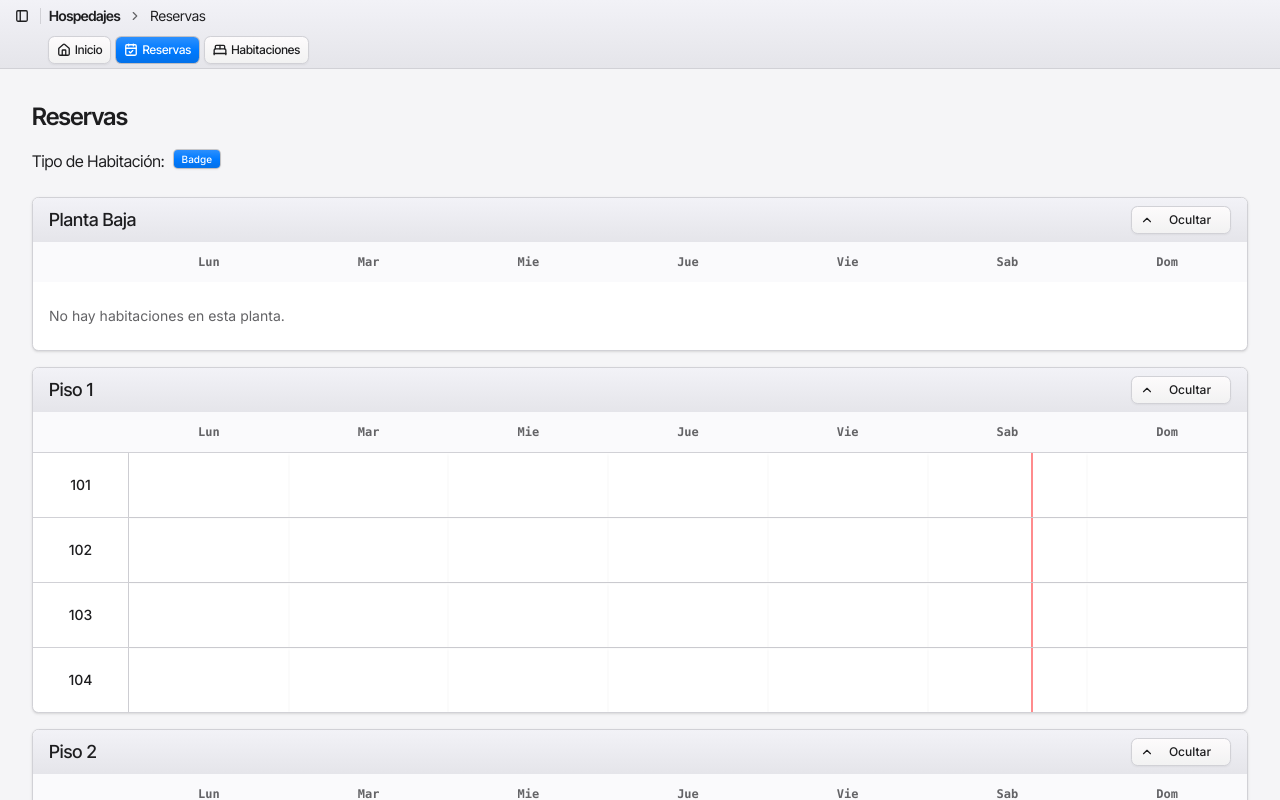
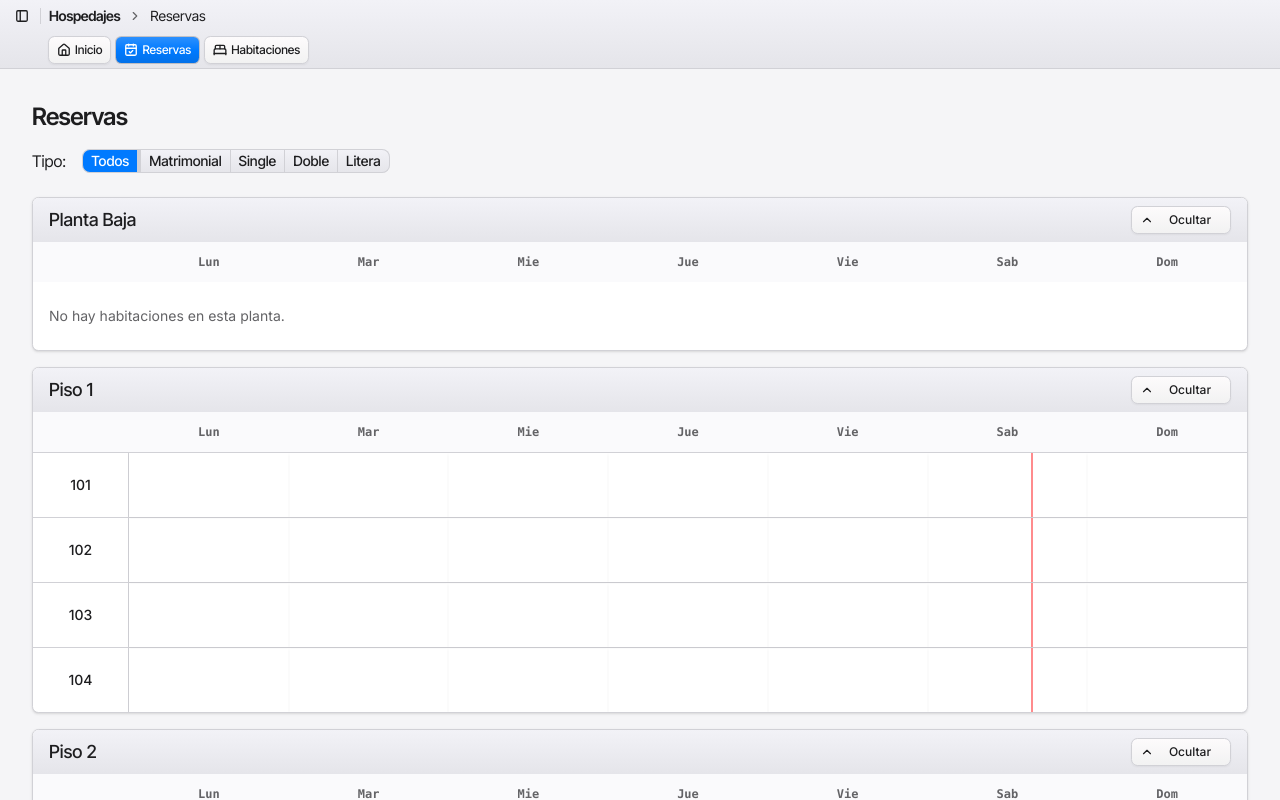
Before and after one commit to Araozu/hospedaje-electric-boogaloo, a React (Vite) app: page /reservas in a window 1280 px wide. Shown: the top 800 px of the page. Built offline with nearby package versions, Linux system fonts and the light colour scheme.

Commit message:
Chip filter UI (handwritten)

```diff
--- a/src/components/reservas/reservas-page.tsx
+++ b/src/components/reservas/reservas-page.tsx
@@ -1,6 +1,7 @@
 import { FloorReservationView } from "./floor-reservation-view";
 import type { Floor } from "./types";
-import { Badge } from "@/components/ui/badge";
+import { useState } from "react";
+import { cn } from "#/lib/utils";
 
 export function Reservas() {
 	const floors: Array<Floor> = [
@@ -50,10 +51,103 @@ export function Reservas() {
 }
 
 function RoomTypeFilter() {
+	const [allActive, setAllActive] = useState(true);
+	const [active, setActive] = useState<{ [k: string]: boolean }>({})
+
+	function HandleChipClick(name: string, newState: boolean) {
+		const state = {
+			...active,
+			[name]: newState,
+		};
+		setActive(state);
+
+		if (Object.values(state).every(b => !b)) {
+			// if no chip is clicked, All is enabled
+			setAllActive(true);
+		} else {
+			// if at least 1 chip is clicked, All is disabled
+			setAllActive(false);
+		}
+	}
+
+	function HandleAllClick(newState: boolean) {
+		if (newState === true) {
+			setAllActive(true)
+			setActive({});
+		}
+	}
+
 	return (
-		<div className="flex gap-2">
-			<span className="font-heading">Tipo de Habitación:</span>
-			<Badge>Badge</Badge>
-		</div>
+		<div className="flex gap-4">
+			<span className="font-heading">Tipo:</span>
+			<div className="flex bg-linear-to-b from-muted to-secondary rounded-lg">
+				<Chip
+					active={allActive}
+					onClick={HandleAllClick}
+					position="left"
+					className="border-r-4"
+				>
+					Todos
+				</Chip>
+				<Chip position="middle"
+					active={active["matrimonial"]}
+					onClick={(b) => HandleChipClick("matrimonial", b)}
+				>
+					Matrimonial
+				</Chip>
+				<Chip position="middle"
+					active={active["single"]}
+					onClick={(b) => HandleChipClick("single", b)}
+				>
+					Single
+				</Chip>
+				<Chip position="middle"
+					active={active["doble"]}
+					onClick={(b) => HandleChipClick("doble", b)}
+				>
+					Doble
+				</Chip>
+				<Chip position="right"
+					active={active["litera"]}
+					onClick={(b) => HandleChipClick("litera", b)}
+				>
+					Litera
+				</Chip>
+			</div>
+		</div >
 	);
 }
+
+type ChipBorderType = "left" | "middle" | "right"
+type ChipProps = {
+	position: ChipBorderType, className?: string, children: string,
+	active: boolean, onClick: (newState: boolean) => void
+}
+function Chip({ position, className, children, active, onClick }: ChipProps) {
+	const chipBorderClass = (() => {
+		if (position === "left") return "rounded-l-lg border"
+		else if (position === "middle") return "border-y border-r"
+		else if (position === "right") return "rounded-r-lg border-y border-r"
+		else {
+			let _: never = position;
+			return _;
+		}
+	})()
+
+	return (
+		<button className={cn([
+			"inline-block text-sm font-heading font-medium",
+			"px-2 transition-all cursor-pointer flex items-center align-middle gap-1",
+			"group",
+			"not:data-active:bg-muted",
+			"data-active:bg-primary data-active:text-primary-foreground",
+			chipBorderClass,
+			className,
+		])}
+			data-active={active}
+			onClick={() => onClick(!active)}
+		>
+			<span>{children}</span>
+		</button>
+	)
+}
```
